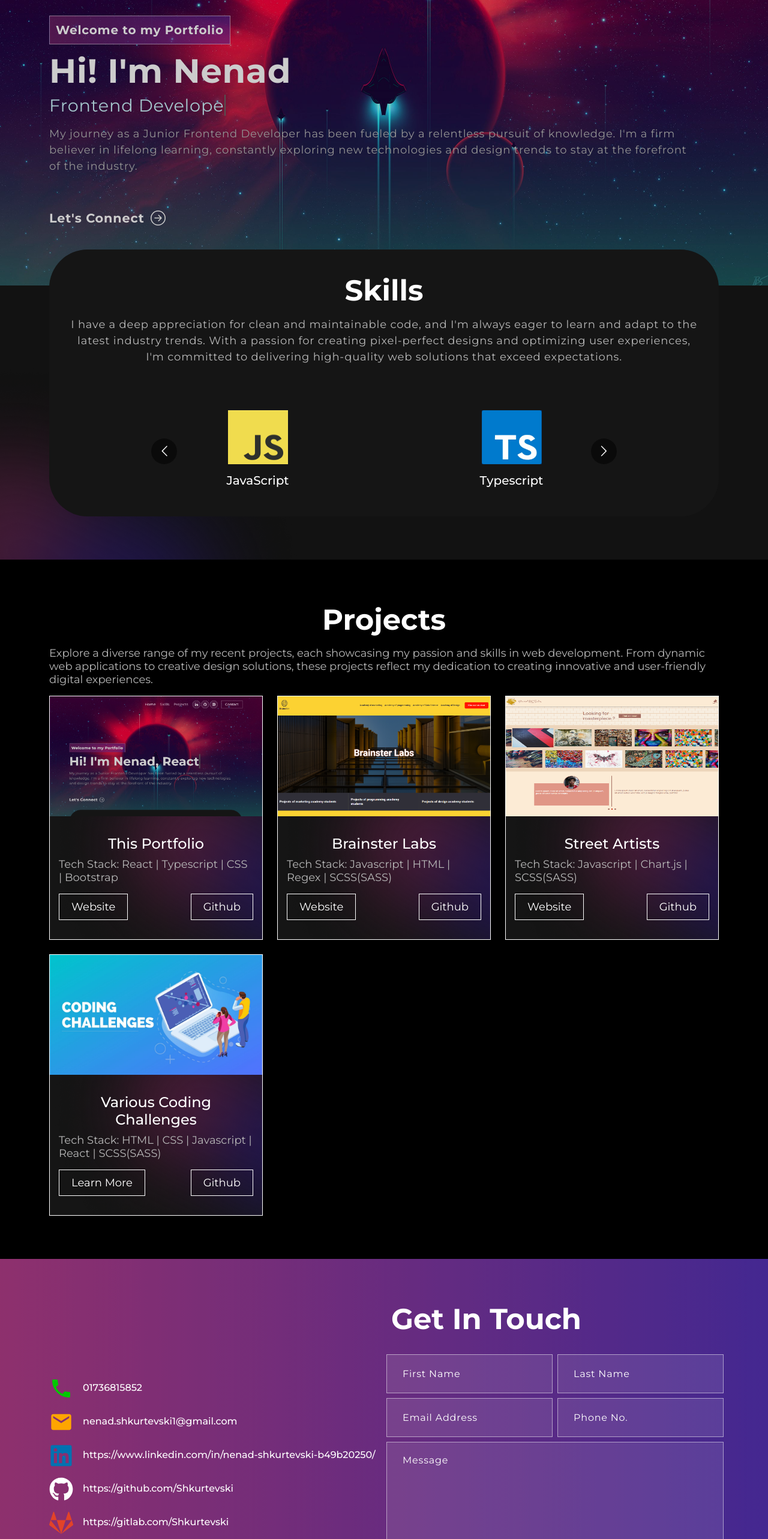
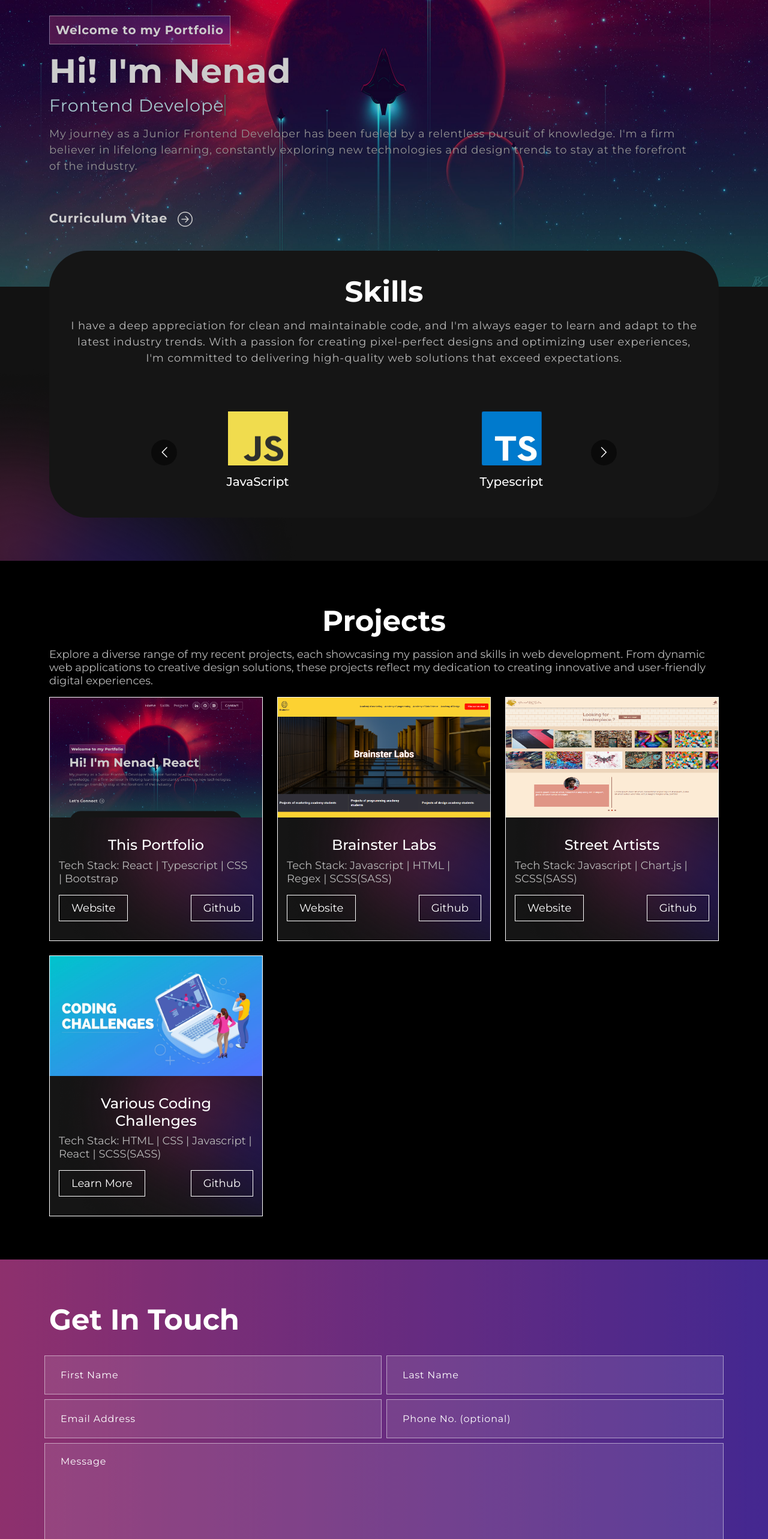
Before and after one commit to Shkurtevski/MyPortfolio, a React (Create React App) app: page / in a window 1280 px wide. Shown: the part 234-2800 px from the top of the page at 60% size. Built offline with nearby package versions, Linux system fonts and the light colour scheme; grey boxes are pictures that could not be loaded.

Commit message:
Portfolio Website, Updated

```diff
--- a/public/index.html
+++ b/public/index.html
@@ -14,6 +14,11 @@
     />
     <meta name="author" content="Nenad Shkurtevski" />
     <meta name="robots" content="index, follow" />
+     <meta property="og:title" content="Shkurtevski - Frontend Developer" />
+    <meta property="og:description" content="Passionate frontend developer specializing in crafting seamless and user-friendly web experiences." />
+    <meta property="og:image" content="./nenad-portfolio-img.png" />
+    <meta property="og:url" content="https://shkurtevski.dev" />
+    <meta property="og:type" content="website" />
     <link rel="apple-touch-icon" sizes="180x180" href="/apple-touch-icon.png" />
     <link rel="icon" type="image/png" sizes="32x32" href="/favicon-32x32.png" />
     <link rel="icon" type="image/png" sizes="16x16" href="/favicon-16x16.png" />
--- a/src/components/Banner/sub-components/BannerContent.tsx
+++ b/src/components/Banner/sub-components/BannerContent.tsx
@@ -3,7 +3,6 @@ import { ArrowRightCircle } from "react-bootstrap-icons";
 import Tagline from "./Tagline";
 import TextRotator from "./TextRotator";
 import { bannerText } from "../../../data/data";
-import { HashLink } from "react-router-hash-link";
 
 interface BannerContentProps {
   text: string;
@@ -20,11 +19,16 @@ const BannerContent = ({ text, additionalText }: BannerContentProps) => (
       exploring new technologies and design trends to stay at the forefront of
       the industry.
     </p>
-    <HashLink to="#connect" className="connect-btn-hash">
-      <button className="connect-btn">
-        Let's Connect <ArrowRightCircle size={25} />
-      </button>
-    </HashLink>
+    <button className="connect-btn">
+      <a
+        className="link-to-cv"
+        href="https://apricot-linzy-36.tiiny.site/"
+        target="_blank"
+        rel="noopener noreferrer"
+      >
+        Curriculum Vitae <ArrowRightCircle size={25} />
+      </a>
+    </button>
   </React.Fragment>
 );
 
--- a/src/components/Contact/Contact.tsx
+++ b/src/components/Contact/Contact.tsx
@@ -1,18 +1,11 @@
 import { Container, Row, Col } from "react-bootstrap";
-import { contactInformations } from "../../data/data";
-import ContactInformation from "./sub-components/ContactInformation";
 
 const Contact = () => {
   return (
     <section className="contact" id="connect">
       <Container>
         <Row className="align-items-center">
-          <Col md={6} sm={12} className="contact-informations">
-            {contactInformations.map((contact, index) => (
-              <ContactInformation key={index} {...contact} />
-            ))}
-          </Col>
-          <Col md={6} sm={12}>
+          <Col size={12}>
             <div>
               <h2>Get In Touch</h2>
               <form action="" name="contact" method="POST" data-netlify="true">
@@ -44,10 +37,9 @@ const Contact = () => {
                   </Col>
                   <Col size={12} sm={6} className="px-1">
                     <input
-                      required
                       type="tel"
                       name="tel"
-                      placeholder="Phone No."
+                      placeholder="Phone No. (optional)"
                     />
                   </Col>
                   <Col size={12} className="px-1">
--- a/src/components/Contact/sub-components/ContactInformation.tsx
+++ /dev/null
@@ -1,51 +0,0 @@
-import { FaGithub, FaGitlab, FaLinkedin } from "react-icons/fa";
-import { MdEmail, MdPhone } from "react-icons/md";
-
-interface Props {
-  phoneNumber: string;
-  email: string;
-  linkedin: string;
-  github: string;
-  gitlab: string;
-}
-
-const ContactInformation = ({
-  phoneNumber,
-  email,
-  linkedin,
-  github,
-  gitlab,
-}: Props) => {
-  return (
-    <div className="contact-wrapper">
-      <h6>
-        <MdPhone className="contact-icons phone-icon" />
-        {phoneNumber}
-      </h6>
-      <h6>
-        <MdEmail className="contact-icons email-icon" />
-        {email}
-      </h6>
-      <h6>
-        <FaLinkedin className="contact-icons linkedin-icon" />
-        <a href={linkedin} target="_blank" rel="noopener noreferrer">
-          {linkedin}
-        </a>
-      </h6>
-      <h6>
-        <FaGithub className="contact-icons github-icon" />
-        <a href={github} target="_blank" rel="noopener noreferrer">
-          {github}
-        </a>
-      </h6>
-      <h6>
-        <FaGitlab className="contact-icons gitlab-icon" />
-        <a href={gitlab} target="_blank" rel="noopener noreferrer">
-          {gitlab}
-        </a>
-      </h6>
-    </div>
-  );
-};
-
-export default ContactInformation;
--- a/src/data/data.ts
+++ b/src/data/data.ts
@@ -61,16 +61,6 @@ export const projects: Project[] = [
     btnText2: "Github",
     website: "https://github.com/Shkurtevski/CodingChallenges",
     github: "https://github.com/Shkurtevski/CodingChallenges",
-  },
-];
-
-export const contactInformations = [
-  {
-    phoneNumber: "01736815852",
-    email: "nenad.shkurtevski1@gmail.com",
-    linkedin: "https://www.linkedin.com/in/nenad-shkurtevski-b49b20250/",
-    github: "https://github.com/Shkurtevski",
-    gitlab: "https://gitlab.com/Shkurtevski",
   },
 ];
 
--- a/src/index.css
+++ b/src/index.css
@@ -307,8 +307,10 @@ nav.navbar .navbar-toggler[aria-expanded="true"] .navbar-toggler-icon {
 .banner img {
   animation: updown 3s linear infinite;
 }
-.connect-btn-hash {
+
+.link-to-cv {
   text-decoration: none;
+  color: #fff;
 }
 @keyframes updown {
   0% {
@@ -438,7 +440,6 @@ nav.navbar .navbar-toggler[aria-expanded="true"] .navbar-toggler-icon {
   position: relative;
   padding: 72px 0;
 }
-
 .contact::before {
   content: "";
   position: absolute;
@@ -520,8 +521,8 @@ nav.navbar .navbar-toggler[aria-expanded="true"] .navbar-toggler-icon {
 }
 
 .contact-wrapper .contact-icons {
-  font-size: 2.5rem;
-  margin-right: 1rem;
+  font-size: 2rem;
+  margin-right: 0.5rem;
 }
 
 .contact-wrapper h6 {
@@ -591,6 +592,9 @@ nav.navbar .navbar-toggler[aria-expanded="true"] .navbar-toggler-icon {
   .contact h2 {
     font-size: 2rem;
   }
+  .contact-informations {
+    padding-left: 0 !important;
+  }
 }
 
 @media (max-width: 575px) {
@@ -599,6 +603,9 @@ nav.navbar .navbar-toggler[aria-expanded="true"] .navbar-toggler-icon {
   .banner .tagline,
   .project p {
     font-size: 1rem;
+  }
+  .contact-informations {
+    padding-left: 4px !important;
   }
 }
 
```
Also changed, not shown: public/nenad-portfolio-img.png (added).
